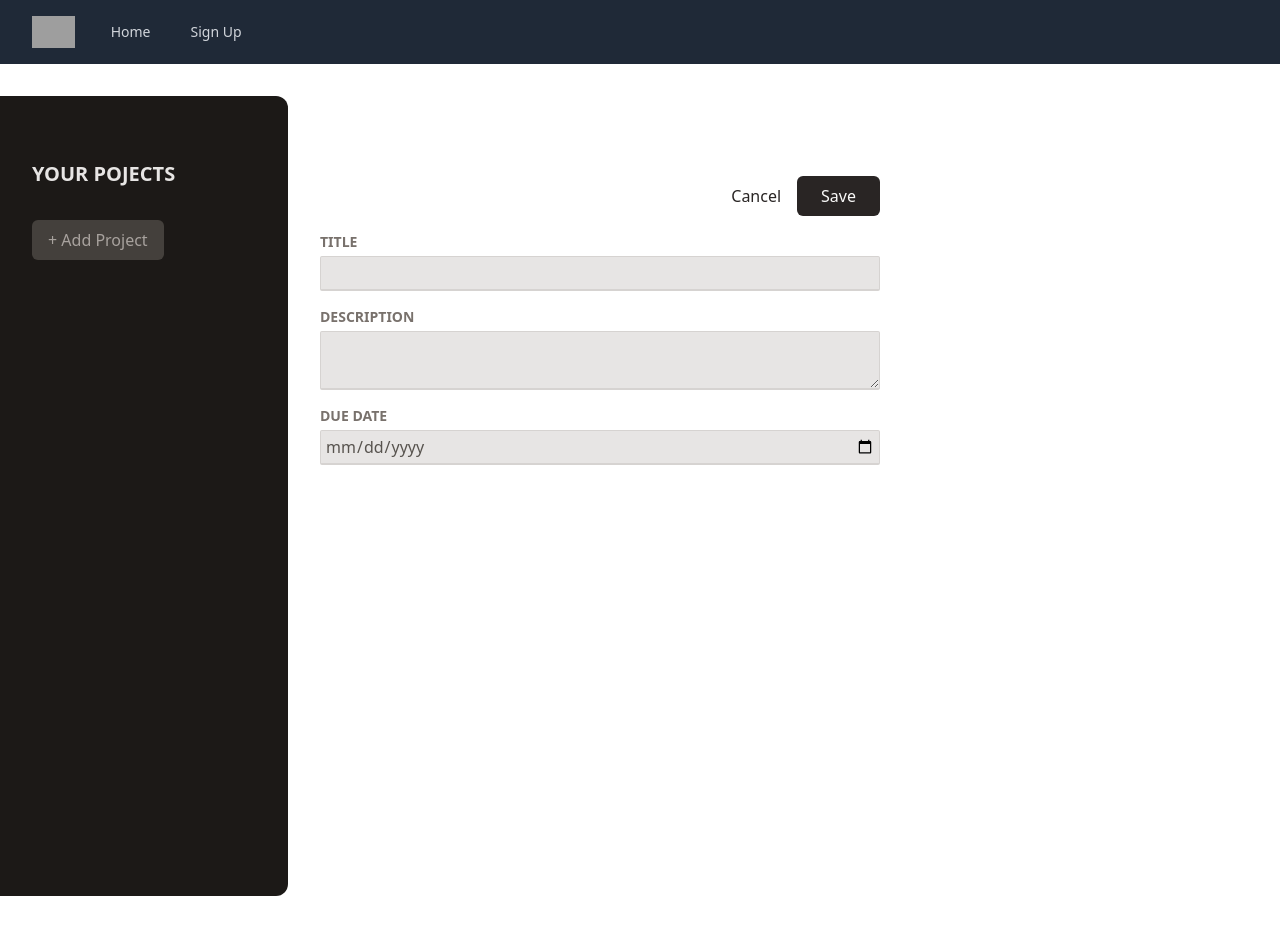
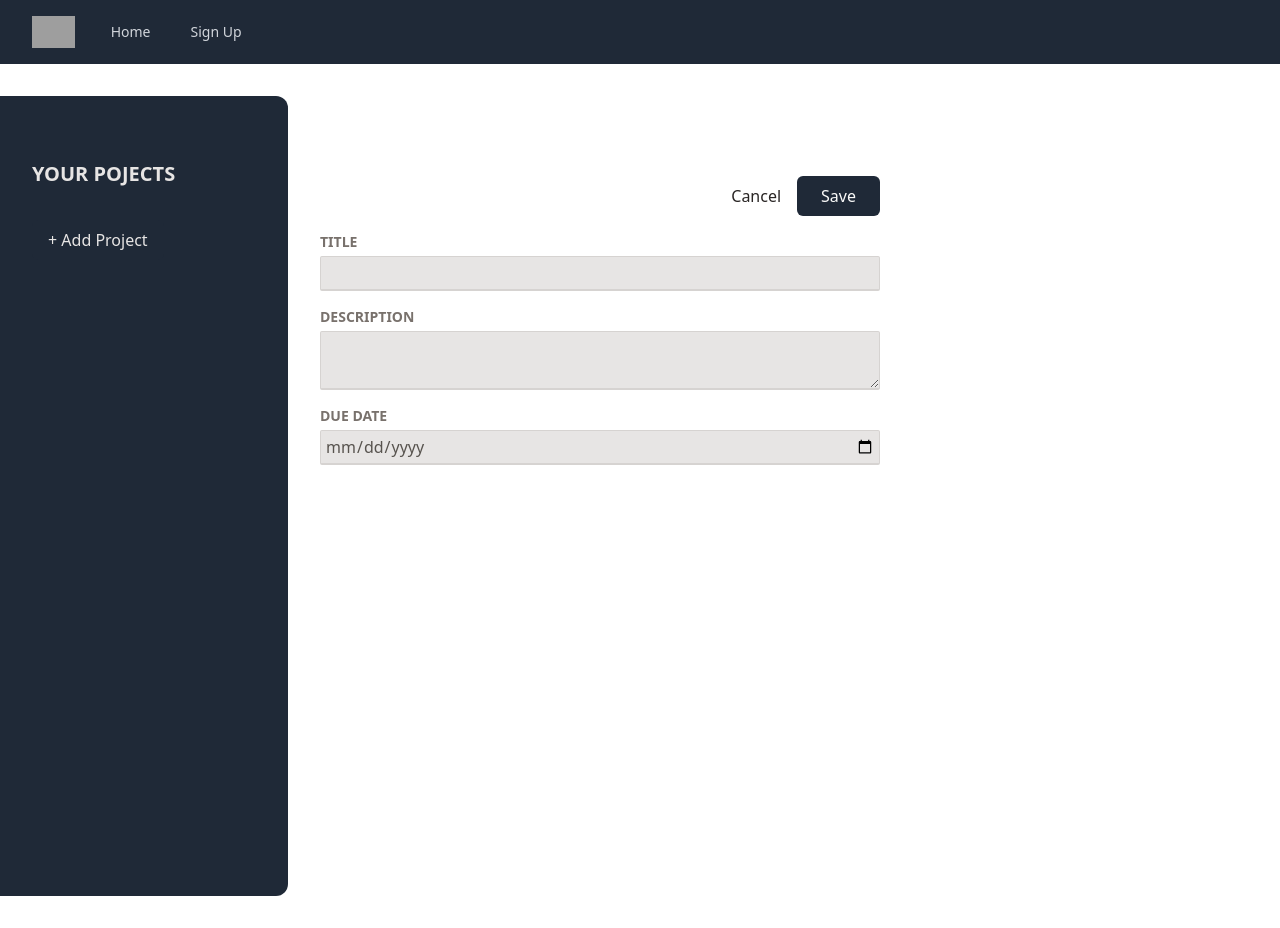
Before and after one commit to gassama94/peakplanner, a React (Create React App) app: page /signin in a window 1280 px wide. Both pictures are taken after a click on the button "+ Add Project". Built offline with nearby package versions, Linux system fonts and the light colour scheme; grey boxes are pictures that could not be loaded.

Commit message:
changed background color in sidebar abd buttons

```diff
--- a/package.json
+++ b/package.json
@@ -3,6 +3,7 @@
   "version": "0.1.0",
   "private": true,
   "dependencies": {
+    "react-scripts": "version_number",
     "@headlessui/react": "^1.7.17",
     "@heroicons/react": "^2.0.18",
     "@tailwindcss/forms": "^0.5.7",
--- a/src/components/Button.js
+++ b/src/components/Button.js
@@ -1,6 +1,6 @@
 export default function   Button({children, ...props}){
   return (
-    <button className="px-4 py-2 text-xs md:text-base rounded-md bg-stone-700 text-stone-400 hover:bg-stone-600 hover:text-stone-100"
+    <button className="px-4 py-2 text-xs md:text-base rounded-md bg-deep-blue text-stone-200 hover:bg-stone-600 hover:text-stone-100"
     {...props}>
       {children}
     </button>
--- a/src/components/NewProject.js
+++ b/src/components/NewProject.js
@@ -49,7 +49,7 @@ export default function NewProject({onAdd, onCancel} ){
       <li>
         <button
         onClick={handleSave}
-        className="px-6 py-2 rounded-md bg-stone-800 text-stone-50 hover:bg-stone-950">Save</button>
+        className="px-6 py-2 rounded-md bg-deep-blue text-stone-50 hover:bg-stone-950">Save</button>
         </li>
     </menu>
     <div>
--- a/src/components/ProjectsSidebar.js
+++ b/src/components/ProjectsSidebar.js
@@ -9,7 +9,7 @@ export default function ProjectsSidebar({
     selectedProjectId
 }) {
     return (
-        <aside className="w-1/3 px-8 py-16 bg-stone-900 text-stone-50 md:w-72 rounded-r-xl">
+        <aside className="w-1/3 px-8 py-16 bg-deep-blue  text-stone-50 md:w-72 rounded-r-xl">
             <h2 className="mb-8 font-bold uppercase md:text-xl text-stone-200">Your Pojects</h2>
             <div>
                 <Button onClick={onStartAddProject}>
@@ -22,7 +22,7 @@ export default function ProjectsSidebar({
                         let cssClasses = "w-full text-left px-2 pyz1 rounded-sm my-1 text-stone-400 hover:text-stone-200 hover:bg-stone-800"
 
                         if(project.id === selectedProjectId) {
-                            cssClasses += ' bg-stone-800 text-stone-200'
+                            cssClasses += ' bg-deep-blue text-stone-200'
 
                         } else {
                             cssClasses += ' text-stone-400'
--- a/tailwind.config.js
+++ b/tailwind.config.js
@@ -3,6 +3,9 @@ export default {
   content: ['./index.html', './src/**/*.{js,ts,tsx}'],
   theme: {
     extend: {
+      colors: {
+        'deep-blue': '#1f2937', // Custom color added here
+      },
       fontFamily: {
         title: ['"Pacifico"', 'cursive']
       }
```
